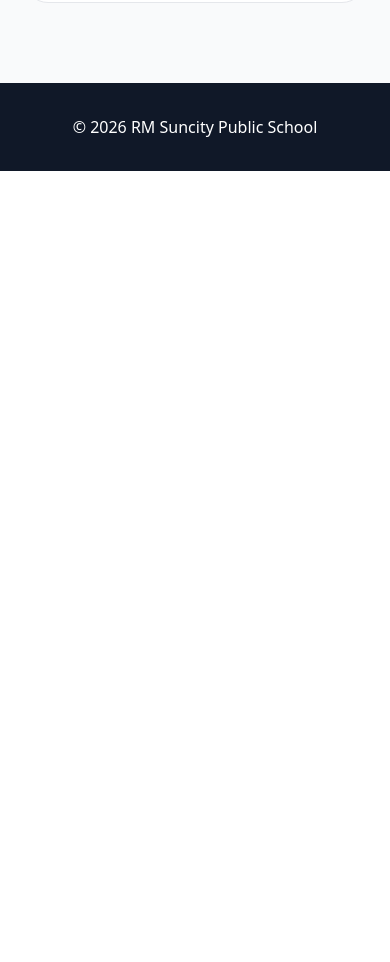
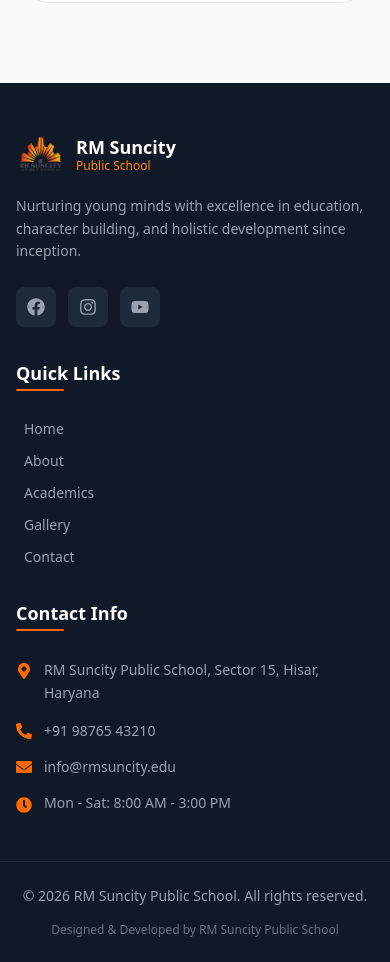
Before and after one commit to HASVIK-Technologies/rm-suncity-website, a Next.js app: page /academics in a window 390 px wide. Shown: the part 6174-7136 px from the top of the page. Before the commit the page ends 6345 px from the top, so only its background shows below. Built offline with nearby package versions, Linux system fonts and the light colour scheme.

Commit message:
All changes done in contact us page

```diff
--- a/components/FloatingActions.tsx
+++ b/components/FloatingActions.tsx
@@ -3,7 +3,7 @@
 import { FaWhatsapp } from "react-icons/fa";
 
 export default function FloatingActions() {
-  const whatsappNumber = "918922985156";
+  const whatsappNumber = "919235818178";
   const whatsappMessage = "Hello! I would like to inquire about RM Suncity Public School.";
 
   const handleWhatsAppClick = () => {
--- a/components/Footer.tsx
+++ b/components/Footer.tsx
@@ -1,11 +1,162 @@
+"use client";
+
+import Image from "next/image";
+import { FaFacebook, FaInstagram, FaYoutube, FaMapMarkerAlt, FaPhoneAlt, FaEnvelope, FaClock } from "react-icons/fa";
+import { motion } from "framer-motion";
+
+const quickLinks = [
+  { name: "Home", href: "/" },
+  { name: "About", href: "/about" },
+  { name: "Academics", href: "/academics" },
+  { name: "Gallery", href: "/gallery" },
+  { name: "Contact", href: "/contact" },
+];
+
+const usefulLinks = [
+  { name: "Admission", href: "/admission" },
+  { name: "Notice Board", href: "/admin/add-notice" },
+  { name: "Privacy Policy", href: "/privacy" },
+  { name: "Terms & Conditions", href: "/terms" },
+];
+
+const socialLinks = [
+  { name: "Facebook", icon: FaFacebook, href: "https://facebook.com" },
+  { name: "Instagram", icon: FaInstagram, href: "https://instagram.com" },
+  { name: "YouTube", icon: FaYoutube, href: "https://youtube.com" },
+];
+
 export default function Footer() {
   return (
-    <footer className="bg-gray-900 text-white py-8 text-center">
+    <footer className="bg-[#111827] text-white">
+      {/* Main Footer Content */}
+      <div className="max-w-7xl mx-auto px-4 sm:px-6 lg:px-8 py-12">
+        <div className="grid grid-cols-1 md:grid-cols-2 lg:grid-cols-3 gap-8 lg:gap-12">
 
-      <p>
-        © {new Date().getFullYear()} RM Suncity Public School
-      </p>
+          {/* Column 1: School Info & Social */}
+          <motion.div
+            initial={{ opacity: 0, y: 20 }}
+            whileInView={{ opacity: 1, y: 0 }}
+            viewport={{ once: true }}
+            transition={{ duration: 0.5 }}
+            className="space-y-4"
+          >
+            {/* Logo */}
+            <div className="flex items-center space-x-3">
+              <Image
+                src="/images/logo.png"
+                alt="RM Suncity Public School Logo"
+                width={48}
+                height={48}
+                className="w-12 h-12 object-contain"
+              />
+              <div>
+                <h3 className="text-white font-bold text-lg leading-tight">RM Suncity</h3>
+                <p className="text-orange-400 text-xs">Public School</p>
+              </div>
+            </div>
+            <p className="text-gray-400 text-sm leading-relaxed">
+              Nurturing young minds with excellence in education, character building, and holistic development since inception.
+            </p>
+            <div className="flex space-x-3 pt-2">
+              {socialLinks.map((social) => (
+                <motion.a
+                  key={social.name}
+                  href={social.href}
+                  target="_blank"
+                  rel="noopener noreferrer"
+                  whileHover={{ scale: 1.1, y: -2 }}
+                  whileTap={{ scale: 0.95 }}
+                  className="w-10 h-10 rounded-lg bg-gray-800 hover:bg-orange-500 flex items-center justify-center text-gray-400 hover:text-white transition-all duration-300"
+                  aria-label={social.name}
+                >
+                  <social.icon size={18} />
+                </motion.a>
+              ))}
+            </div>
+          </motion.div>
 
+          {/* Column 2: Quick Links */}
+          <motion.div
+            initial={{ opacity: 0, y: 20 }}
+            whileInView={{ opacity: 1, y: 0 }}
+            viewport={{ once: true }}
+            transition={{ duration: 0.5, delay: 0.1 }}
+            className="space-y-4"
+          >
+            <h3 className="text-white font-semibold text-lg relative">
+              Quick Links
+              <span className="absolute -bottom-1 left-0 w-12 h-0.5 bg-orange-500 rounded"></span>
+            </h3>
+            <ul className="space-y-3 pt-4">
+              {quickLinks.map((link) => (
+                <li key={link.name}>
+                  <a
+                    href={link.href}
+                    className="text-gray-400 hover:text-orange-400 transition-colors duration-300 text-sm flex items-center group"
+                  >
+                    <span className="w-0 h-0.5 bg-orange-500 mr-2 group-hover:w-2 group-hover:mr-2 transition-all duration-300"></span>
+                    {link.name}
+                  </a>
+                </li>
+              ))}
+            </ul>
+          </motion.div>
+
+          {/* Column 3: Contact Info */}
+          <motion.div
+            initial={{ opacity: 0, y: 20 }}
+            whileInView={{ opacity: 1, y: 0 }}
+            viewport={{ once: true }}
+            transition={{ duration: 0.5, delay: 0.2 }}
+            className="space-y-4"
+          >
+            <h3 className="text-white font-semibold text-lg relative">
+              Contact Info
+              <span className="absolute -bottom-1 left-0 w-12 h-0.5 bg-orange-500 rounded"></span>
+            </h3>
+            <ul className="space-y-4 pt-4">
+              <li className="flex items-start space-x-3">
+                <FaMapMarkerAlt className="text-orange-500 mt-1 flex-shrink-0" size={16} />
+                <span className="text-gray-400 text-sm leading-relaxed">
+                  RM Suncity Public School, Sector 15, Hisar, Haryana
+                </span>
+              </li>
+              <li className="flex items-center space-x-3">
+                <FaPhoneAlt className="text-orange-500 flex-shrink-0" size={16} />
+                <a href="tel:+919876543210" className="text-gray-400 hover:text-orange-400 transition-colors text-sm">
+                  +91 98765 43210
+                </a>
+              </li>
+              <li className="flex items-center space-x-3">
+                <FaEnvelope className="text-orange-500 flex-shrink-0" size={16} />
+                <a href="mailto:info@rmsuncity.edu" className="text-gray-400 hover:text-orange-400 transition-colors text-sm">
+                  info@rmsuncity.edu
+                </a>
+              </li>
+              <li className="flex items-start space-x-3">
+                <FaClock className="text-orange-500 mt-1 flex-shrink-0" size={16} />
+                <span className="text-gray-400 text-sm">
+                  Mon - Sat: 8:00 AM - 3:00 PM
+                </span>
+              </li>
+            </ul>
+          </motion.div>
+        </div>
+      </div>
+
+      {/* Bottom Footer */}
+      <div className="border-t border-gray-800">
+        <div className="max-w-7xl mx-auto px-4 sm:px-6 lg:px-8 py-6">
+          <div className="flex flex-col md:flex-row items-center justify-between space-y-4 md:space-y-0 text-center md:text-left">
+            <p className="text-gray-400 text-sm">
+              © {new Date().getFullYear()} RM Suncity Public School. All rights reserved.
+            </p>
+            <p className="text-gray-500 text-xs">
+              Designed & Developed by RM Suncity Public School
+            </p>
+          </div>
+        </div>
+      </div>
     </footer>
   )
 }
--- a/components/WhatsAppButton.tsx
+++ b/components/WhatsAppButton.tsx
@@ -15,7 +15,7 @@ export default function WhatsAppButton() {
   return (
     <button
       onClick={handleWhatsAppClick}
-      className="fixed bottom-6 right-6 bg-gradient-to-br from-green-500 to-green-600 hover:from-green-600 hover:to-green-700 text-white rounded-full p-4 shadow-xl hover:shadow-2xl transition-all duration-300 z-40 flex items-center justify-center"
+      className="fixed bottom-6 right-6 bg-green-500 hover:bg-green-600 text-white rounded-full p-4 shadow-xl hover:shadow-2xl transition-all duration-300 z-40 flex items-center justify-center"
       style={{ zIndex: 9998 }}
       aria-label="Contact us on WhatsApp"
       title="Contact us on WhatsApp"
--- a/components/home/CTASection.tsx
+++ b/components/home/CTASection.tsx
@@ -84,7 +84,7 @@ export default function VisitSection() {
               whileHover={{ scale: 1.05 }}
               animate={{ scale: [1, 1.03, 1] }}
               transition={{ duration: 2, repeat: Infinity }}
-              href="https://wa.me/918922985156?text=Hello%21%20I%20want%20to%20visit%20your%20campus.%20Please%20let%20me%20know%20the%20available%20slots."
+              href="https://wa.me/919235818178?text=Hello%21%20I%20want%20to%20visit%20your%20campus.%20Please%20let%20me%20know%20the%20available%20slots."
               target="_blank"
               className="w-full sm:w-auto flex justify-center items-center gap-2 bg-green-500 text-white px-6 py-3 font-semibold hover:bg-green-600 transition"
             >
--- a/data/heroSlides.json
+++ b/data/heroSlides.json
@@ -4,35 +4,35 @@
     "title": "RM Suncity Public School",
     "description": "An English medium co-educational CBSE standard, offering classes from Nursery to 10th grade.",
     "location": "Maniar, Khejuri Mod, Ballia",
-    "phone": "+918922985156",
+    "phone": "+919235818178",
     "email": "rmsuncity2012@gmail.com"
   },
   {
     "src": "/images/computer-lab.jpeg",
     "title": "Future-Ready Technology",
     "description": "Empowering students with hands-on computing and digital literacy in our modern lab.",
-    "phone": "+918922985156",
+    "phone": "+919235818178",
     "email": "rmsuncity2012@gmail.com"
   },
   {
     "src": "/images/park.jpeg",
     "title": "Safe Green Campus",
     "description": "A serene and secure campus that encourages outdoor learning and student wellbeing.",
-    "phone": "+918922985156",
+    "phone": "+919235818178",
     "email": "rmsuncity2012@gmail.com"
   },
   {
     "src": "/images/sports.jpeg",
     "title": "Active Sports Culture",
     "description": "Building leadership and fitness through a wide range of games and physical activities.",
-    "phone": "+918922985156",
+    "phone": "+919235818178",
     "email": "rmsuncity2012@gmail.com"
   },
   {
     "src": "/images/school-vans.jpeg",
     "title": "Safe Transport Network",
     "description": "Convenient, reliable transport for students across the region.",
-    "phone": "+918922985156",
+    "phone": "+919235818178",
     "email": "rmsuncity2012@gmail.com"
   }
 ]
```
Also changed, not shown: app/contact/page.tsx (+18 -23 lines), components/Navbar.tsx (+18 -8 lines), components/Notifications.tsx (+14 -18 lines), 1 other file (tests, documents, lock files or other folders).
